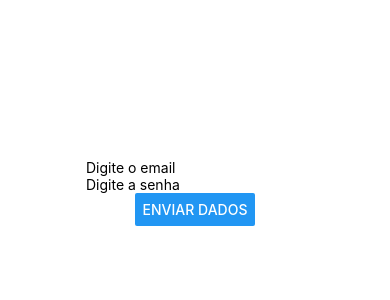
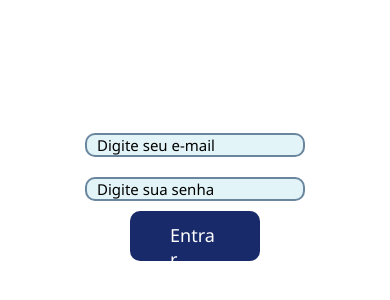
Before and after one commit to mb7-alt/TCC-senai, a React Native app in the folder mobile/: screen / in a window 390 px wide. Shown: the part 230-530 px from the top of the page. Built offline with nearby package versions, Linux system fonts and the light colour scheme.

Commit message:
Finalmente essa porcaria do expo funcionou, personalizamo um pouco da página de login

```diff
--- a/mobile/Telas/Home.js
+++ b/mobile/Telas/Home.js
@@ -12,7 +12,7 @@ export function Home() {
 
   const pegarTabela = async () => {
     try{
-        const resposta = await fetch('http://10.154.20.83:5000/api/itens', {
+        const resposta = await fetch('http://10.154.20.34:5000/api/itens', {
         method: 'GET',
         headers: {
           'Content-Type': 'application/json',
--- a/mobile/Telas/Login.js
+++ /dev/null
@@ -1,45 +0,0 @@
-import { useState } from 'react';
-import { StyleSheet, Text, View, TextInput, Button} from 'react-native';
-
-export function Login() {
-  const styles = StyleSheet.create({
-    container: {
-      flex: 1,
-      backgroundColor: '#fff',
-      alignItems: 'center',
-      justifyContent: 'center',
-      margin: 20,
-      padding: 20,
-    },
-  });
-
-  const [email, setItem] = useState('');
-  const [senha, setQtde] = useState('');
-
-  const enviarFormulario = async () => {
-    await fetch('http://10.154.20.83:5000/api/login', {
-      method: 'POST',
-      headers: {
-        'Content-Type': 'application/json',
-      },
-      body: JSON.stringify({ email, senha }),
-    });
-  };
-
-  return (
-    <View style={styles.container}>
-      <TextInput
-        placeholder="Digite o email"
-        value={email}
-        onChangeText={setItem}
-      />
-      <TextInput
-        placeholder="Digite a senha"
-        value={senha}
-        onChangeText={setQtde}
-        keyboardType="numeric"
-      />
-      <Button title="Enviar Dados" onPress={enviarFormulario} />
-    </View>
-  );
-}
--- /dev/null
+++ b/mobile/Telas/Login.tsx
@@ -0,0 +1,76 @@
+import { useState } from 'react';
+import { StyleSheet, Text, View, TextInput, Button, TouchableOpacity} from 'react-native';
+
+export function Login() {
+  const styles = StyleSheet.create({
+    container: {
+      flex: 1,
+      backgroundColor: '#fff',
+      alignItems: 'center',
+      justifyContent: 'center',
+      margin: 20,
+      padding: 20,
+    },
+
+    texto: {
+      width: 220,
+      backgroundColor: 'rgb(226, 244, 247)',
+      borderColor: '#6a859e',
+      borderWidth: 2,
+      borderRadius: 10,
+      margin: 10,
+      fontSize: 15,
+      fontFamily: 'Segoe UI',
+      paddingHorizontal: 10,
+    },
+
+    dados: {
+      width: 130,
+      height: 50,
+      borderRadius: 10,
+      backgroundColor: '#192a6b',
+    },
+
+    dadinhos: {
+      color: '#fff',
+      paddingHorizontal: 40,
+      paddingVertical: 12,
+      fontSize: 18,
+      fontFamily: 'Segoe UI',
+    }
+  });
+
+  const [email, setItem] = useState('');
+  const [senha, setQtde] = useState('');
+
+  const enviarFormulario = async () => {
+    await fetch('http://10.154.20.34:5000/api/login', {
+      method: 'POST',
+      headers: {
+        'Content-Type': 'application/json',
+      },
+      body: JSON.stringify({ email, senha }),
+    });
+  };
+
+  return (
+    <View style={styles.container}>
+      <TextInput
+        style={styles.texto}
+        placeholder="Digite seu e-mail"
+        value={email}
+        onChangeText={setItem}
+      />
+      <TextInput
+        style={styles.texto}
+        placeholder="Digite sua senha"
+        value={senha}
+        onChangeText={setQtde}
+        keyboardType="numeric"
+      />
+      <TouchableOpacity style={styles.dados} onPress={enviarFormulario}>
+        <Text style={styles.dadinhos}>Entrar</Text>
+      </TouchableOpacity>
+    </View>
+  );
+}
--- /dev/null
+++ b/mobile/tsconfig.json
@@ -0,0 +1,4 @@
+{
+  "compilerOptions": {},
+  "extends": "expo/tsconfig.base"
+}
```
